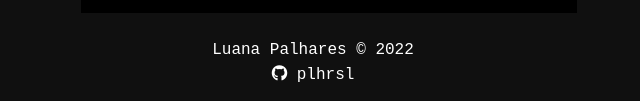
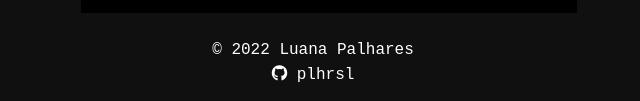
Before and after one commit to lubeires/etch-a-sketch, a plain HTML site: page index.html in a window 1280 px wide. Shown: the part 696-797 px from the top of the page, 327-967 px from the left. Drawn offline with Linux system fonts and the light colour scheme.

Commit message:
Update index.html

```diff
--- a/index.html
+++ b/index.html
@@ -29,7 +29,7 @@
     <div class="grid"></div>
 
     <footer>
-        <p>Luana Palhares &#169; 2022</p>
+        <p>&#169; 2022 Luana Palhares</p>
         <a href="https://github.com/plhrsl/etch-a-sketch" target="_blank">
             <i class="fa-brands fa-github fa"></i>
             plhrsl
```
